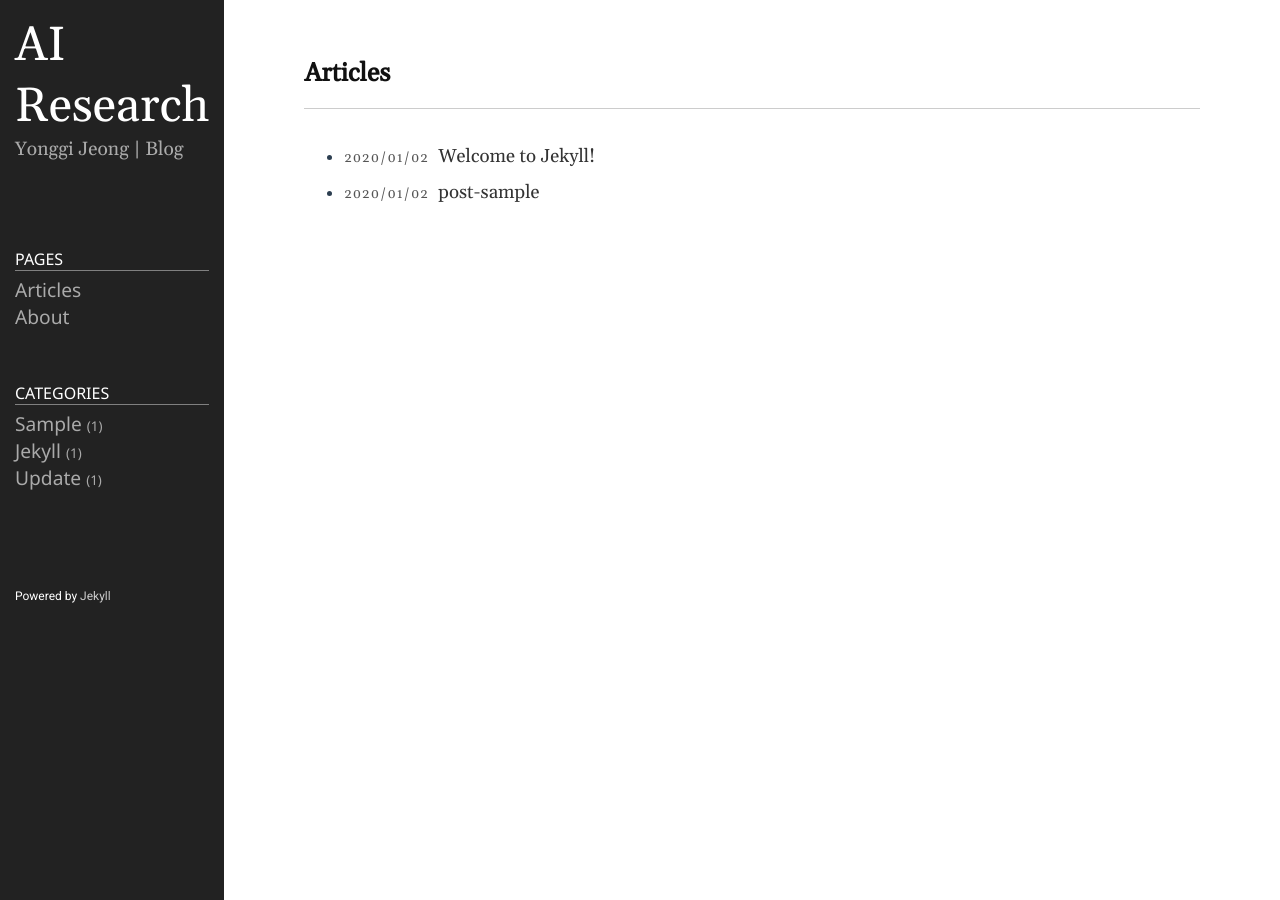
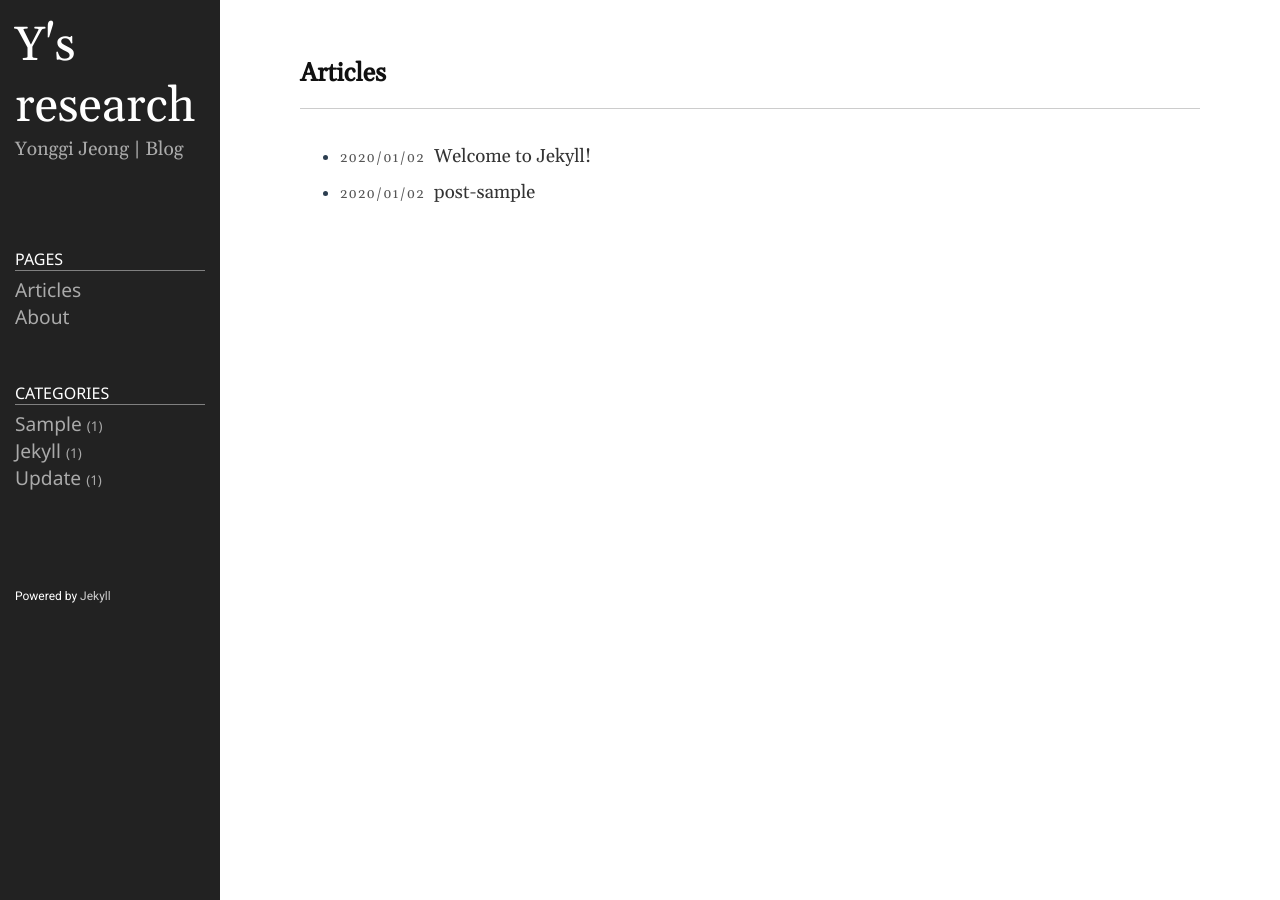
Before and after one commit to animilux/animilux.github.io, a Jekyll site: the page built from index.md, in a window 1280 px wide. Built offline with Jekyll 4.4.1, drawn with Linux system fonts in a browser that asks for light colours.

```diff
--- a/_config.yml
+++ b/_config.yml
@@ -18,7 +18,7 @@
 # You can create any custom variable you would like, and they will be accessible
 # in the templates via {{ site.myvariable }}.
 
-title: AI Research
+title: Y's research
 email: jok0905@naver.com
 description: >- # this means to ignore newlines until "baseurl:"
   Yonggi Jeong | Blog
```
